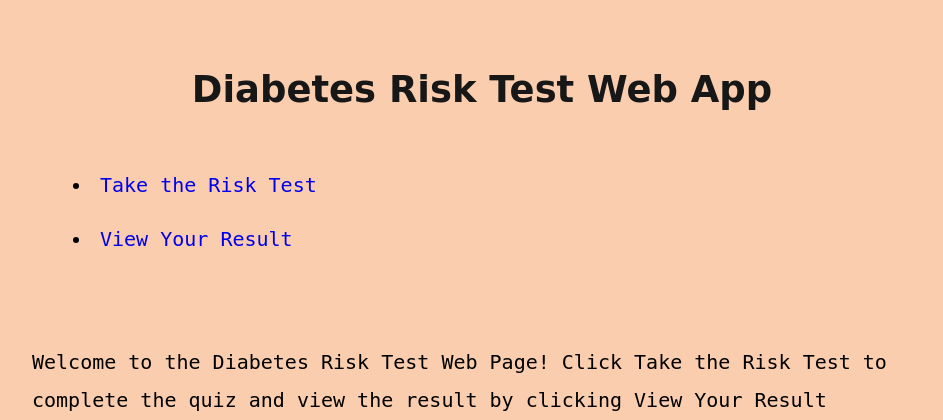
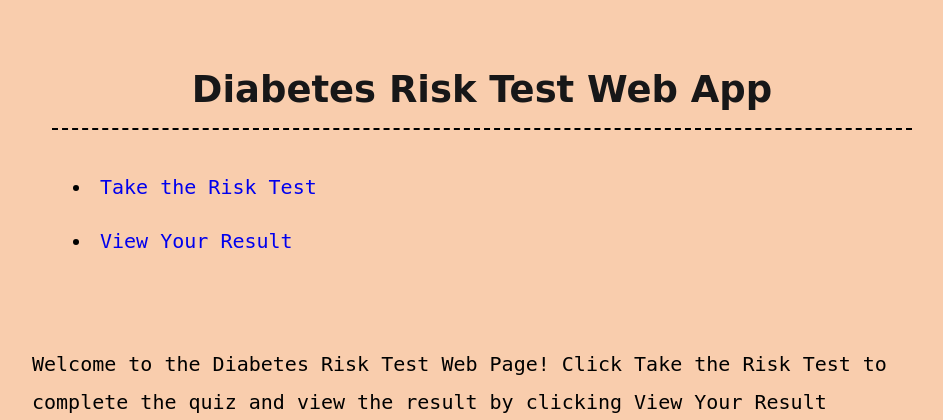
Before and after one commit to jeff1hwang/PIC16B_Diabetes_Prediction_Project, a Flask app: page / in a window 1280 px wide. Shown: the top 420 px of the page, without its empty margins (158-1101 px from the left). Run offline with Flask 2, Linux system fonts and the light colour scheme; parts of the project's set-up code (start-up, migrations or seed data) failed here and were passed over.

Commit message:
Update style.css

```diff
--- a/Webapp/static/style.css
+++ b/Webapp/static/style.css
@@ -18,6 +18,9 @@ h1 {
     margin: 1 auto;
     text-align: center;
     padding: 1rem;
+    border-bottom-style: dashed;
+	border-bottom-color: #000000;
+	border-bottom-width: 2px;
 }
 
 
```
